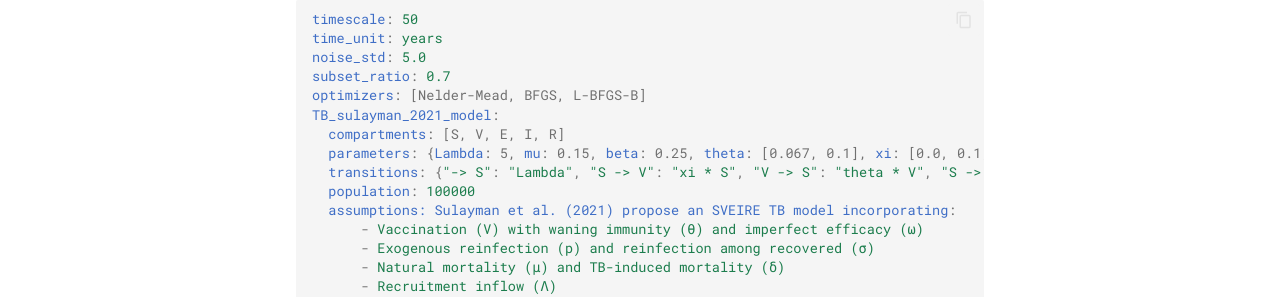
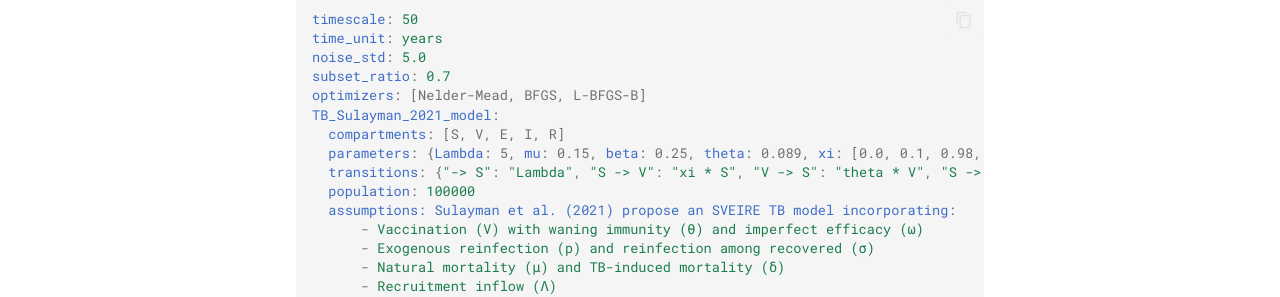
Before and after one commit to dsih-artpark/infectious-disease-models, an MkDocs documentation site: the page built from docs/models/TB_Sulayman_2021.md, in a window 1280 px wide and 900 px high, scrolled down 1476 px. Shown: the part 487-784 px from the top of the window. Built offline with MkDocs 1.6.1 and Material for MkDocs 9.7.7, drawn with Linux system fonts in a browser that asks for light colours.

Commit message:
Changed mkdocs

```diff
--- a/docs/models/TB_Sulayman_2021.md
+++ b/docs/models/TB_Sulayman_2021.md
@@ -84,9 +84,9 @@ time_unit: years
 noise_std: 5.0
 subset_ratio: 0.7
 optimizers: [Nelder-Mead, BFGS, L-BFGS-B]
-TB_sulayman_2021_model:
+TB_Sulayman_2021_model:
   compartments: [S, V, E, I, R]
-  parameters: {Lambda: 5, mu: 0.15, beta: 0.25, theta: [0.067, 0.1], xi: [0.0, 0.1, 0.98, 0.95], omega: [0.0, 1.0], k: 0.02, tau: [1.5, 3.5], delta: 0.12, sigma: [0.0, 1.0], p: [0.0, 1.0]}
+  parameters: {Lambda: 5, mu: 0.15, beta: 0.25, theta: 0.089, xi: [0.0, 0.1, 0.98, 0.95], omega: [0.0, 1.0], k: 0.02, tau: [1.5, 3.5], delta: 0.12, sigma: [0.0, 1.0], p: [0.0, 1.0]}
   transitions: {"-> S": "Lambda", "S -> V": "xi * S", "V -> S": "theta * V", "S -> E": "beta * S * I", "V -> E": "omega * betaa * V * I", "E -> I": "k * E + p * beta * E * I", "I -> R": "tau * I", "I ->": "(mu + delta) * I", "S ->": "mu * S", "V ->": "mu * V", "E ->": "mu * E", "I ->": "mu * I", "R ->": "mu * R", "R -> E": "sigma * beta * I * R"}
   population: 100000
   assumptions: Sulayman et al. (2021) propose an SVEIRE TB model incorporating:
```
